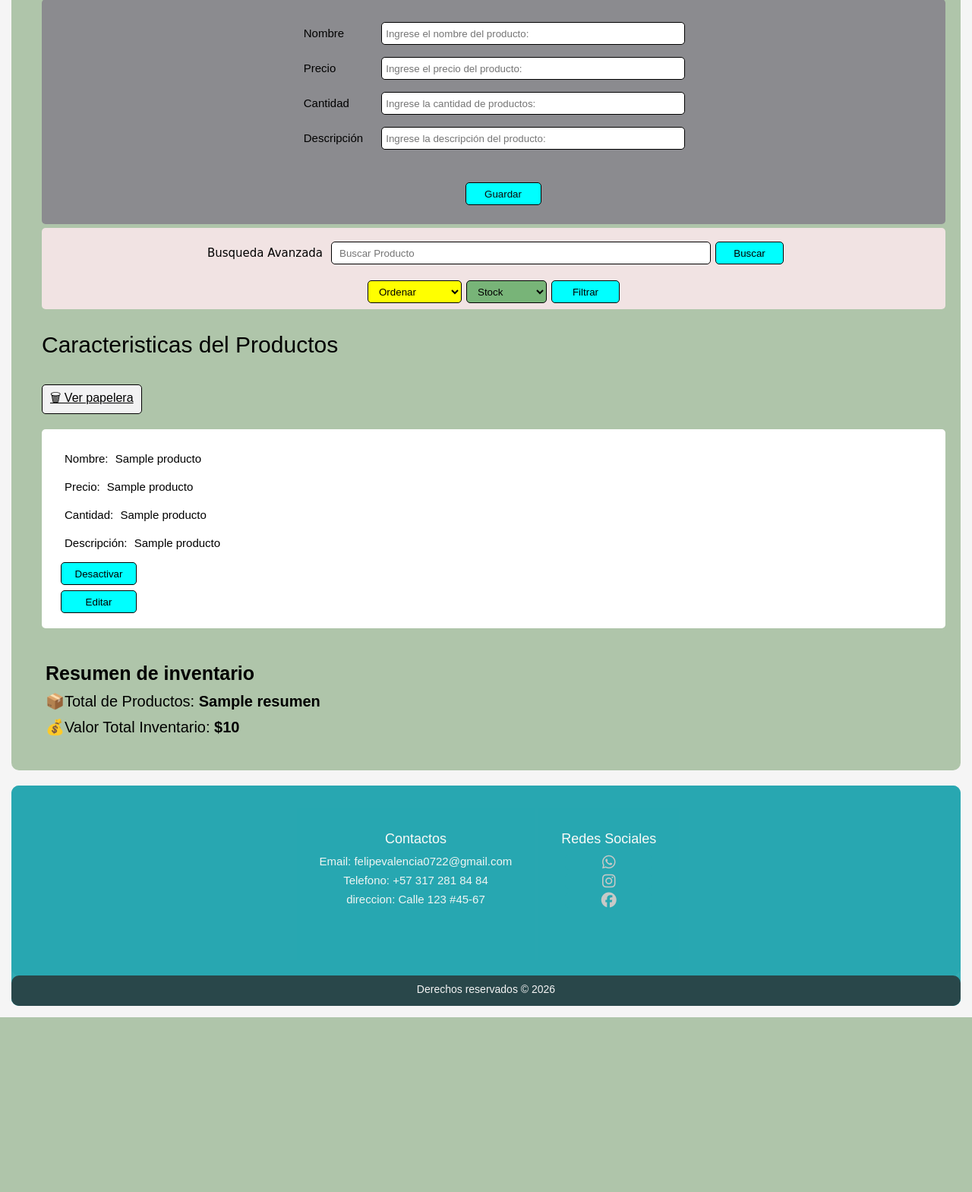
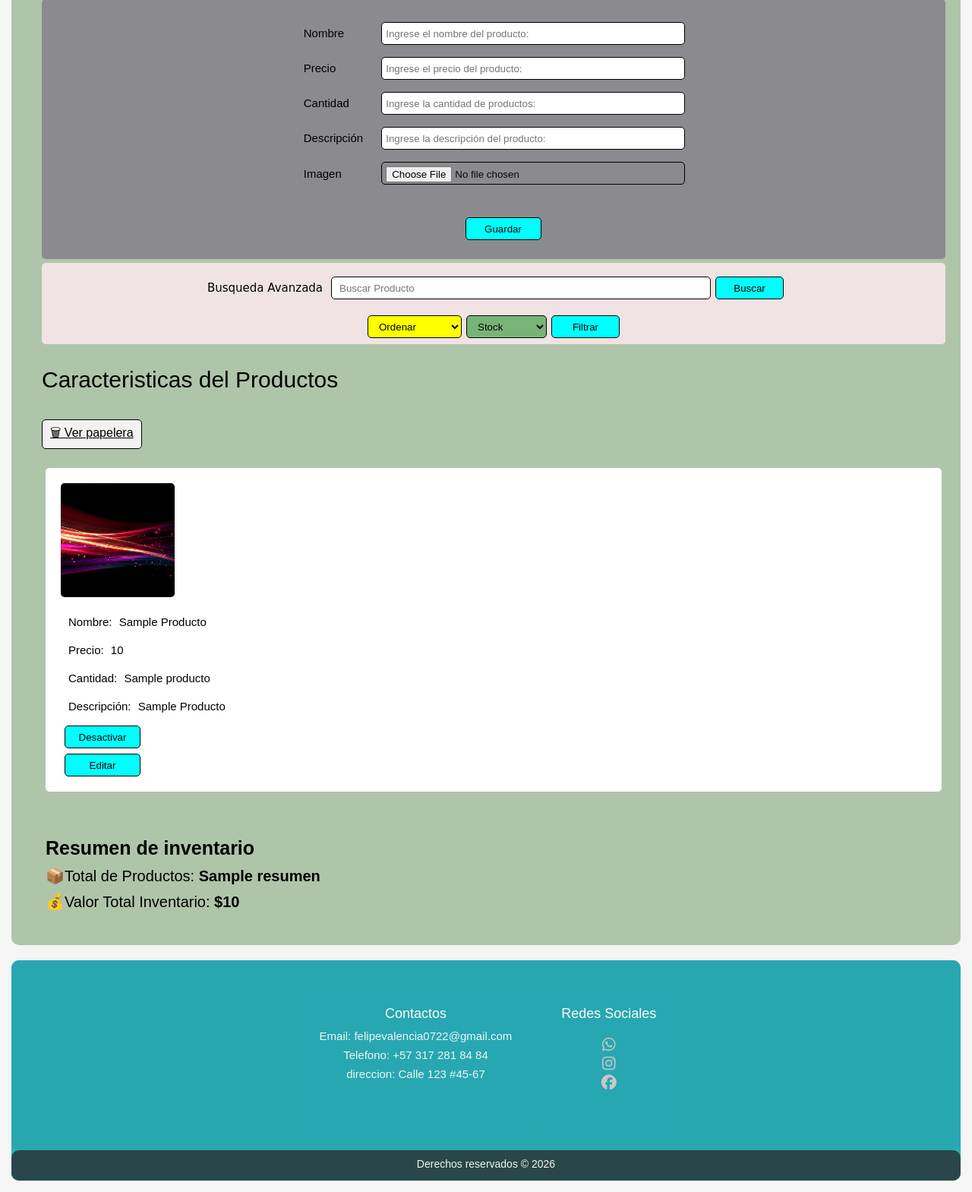
Before and after one commit to FelipeValencia-Dev90/Inventario-Mafe, a Flask app: template templates/index.html in a window 1280 px wide. Shown: the part 530-2099 px from the top of the page at 76% size. Before the commit the page ends 1869 px from the top, so only its background shows below. Run offline with Flask 3, Linux system fonts and the light colour scheme; the template is opened without the code that fills it: most values are stand-ins (such as "Sample title", 1, 10 or a date in 2020); some libraries are stand-ins or nearby versions.

Commit message:
Implementar carga de imágenes, mejora UI de la app de inventario

```diff
--- a/app.py
+++ b/app.py
@@ -1,5 +1,8 @@
 from flask import Flask, render_template, request, redirect, flash
 import pyodbc
+import os
+from werkzeug.utils import secure_filename
+
 
 app = Flask(__name__)
 app.secret_key = "InventarioAVA"
@@ -81,6 +84,15 @@ def guardar_producto():
     precio = request.form["precio"]
     cantidad = request.form["cantidad"]
     descripcion = request.form["descripcion"]
+    imagen = request.files["imagen"]
+
+    if imagen.filename == "":
+        flash("⚠ Debes seleccionar una imagen.")
+        return redirect("/")
+
+    nombre_imagen = secure_filename(imagen.filename)
+    ruta_imagen = os.path.join("static/imagenes", nombre_imagen)
+    imagen.save(ruta_imagen)
 
 
     #VALIDACIÓN DE CAMPOS
@@ -89,9 +101,9 @@ def guardar_producto():
         return redirect("/")
 
     #CONVERTIR DATOS
-
     precio = float(precio)
     cantidad = int(cantidad)
+
 
     conexion = pyodbc.connect(
         'DRIVER={ODBC Driver 17 for SQL Server};'
@@ -103,9 +115,9 @@ def guardar_producto():
     cursor = conexion.cursor()
 
     cursor.execute("""
-        INSERT INTO Productos (nombre, precio, cantidad, descripcion)
-        VALUES (?, ?, ?, ?)
-    """, (nombre, precio, cantidad, descripcion))
+        INSERT INTO Productos (nombre, precio, cantidad, descripcion, imagen)
+        VALUES (?, ?, ?, ?, ?)
+    """, (nombre, precio, cantidad, descripcion, nombre_imagen))
 
     conexion.commit()
     flash("✔Producto guardado correctamente.")
--- a/static/style.css
+++ b/static/style.css
@@ -29,7 +29,7 @@ header{
 }
 
 header::before{
-    background-image: url('img/vista.jpg');
+    background-image: url('imagenes/vista.jpg');
     filter: blur(2px);
         content: "";
         position: absolute;
@@ -124,6 +124,11 @@ input{
     text-align: justify;
     padding: 5px;
     margin: 8px;
+}
+
+input[type="file"]{
+    width: 400px;
+    height: 30px;
 }
 
 button{
@@ -330,7 +335,7 @@ h2{
 
 ul{
     list-style-type: none;
-    padding: 0px;
+    padding: 5px;
 }
 
 li{
@@ -339,6 +344,14 @@ li{
     padding: 20px;
     border-radius: 5px;
     margin-left: 20px;
+}
+
+.imagen-producto{
+    width: 150px;
+    height: 150px;
+    object-fit: cover;
+    border-radius: 5px;
+    margin-bottom: 10px;
 }
 
 section#inventario ul li p{
--- a/templates/index.html
+++ b/templates/index.html
@@ -20,7 +20,7 @@
     <main class="contenido_principal">
         <P id="registro">Registra el producto que deseas agregar al inventario</P>
         <section id = "agregar_producto">
-            <form id="formulario_producto" action="/guardar-producto" method="post">
+            <form id="formulario_producto" action="/guardar-producto" method="post" enctype="multipart/form-data">
                 <div class="contenedor-inputs">
                     <div class="Registro">
                         <label for="nombre">Nombre</label>
@@ -41,6 +41,12 @@
                         <label for="descripcion">Descripción</label>
                         <input id="descripcion" type="text" name="descripcion" required placeholder="Ingrese la descripción del producto:">
                     </div>
+
+                    <div class="Registro">
+                        <label for="imagen">Imagen</label>
+                        <input id="imagen" type="file" name="imagen" accept="image/*">
+                    </div>
+
                 </div>
                 <button class="btn-agregar" type="submit">Guardar</button>
             </form>
@@ -50,6 +56,7 @@
             <form action="/" method="get" class="form-busqueda">
                 <p class="titulo-busqueda">Busqueda Avanzada</p>
                 <input id="buscar-producto" type="text" name="buscar" placeholder="Buscar Producto">
+
 
                 <button class="btn-buscar" type="submit">
                     Buscar
@@ -61,8 +68,8 @@
                 <select class="orden-filtro" name="orden">
                     <option value="">Ordenar</option>
                     <option value="nombre_asc">Nombre (A-Z)</option>
-                    <option value="precio_mayor">Mayor Precio</option>
-                    <option value="precio_menor">Menor Precio</option>
+                    <option value="precio_mayor">Precio Mayor</option>
+                    <option value="precio_menor">Precio Menor</option>
                 </select>
 
                 <select class="stock-filtro" name="stock">
@@ -100,10 +107,29 @@
                 {% for producto in productos %}
 
                 <li id="producto-{{producto[0]}}">
-                    <p>Nombre: <span class="dato-nombre">{{producto[1]}}</span></p>
-                    <p>Precio: <span class="dato-precio">{{producto[2]}}</span></p>
+
+                    {% if producto[7] %}
+
+                    <img
+                        class="imagen-producto"
+                        src="{{ url_for('static', filename='imagenes/' + producto[7]) }}"
+                        alt="Imagen producto"
+                    >
+                    {% else %}
+
+                    <img
+                        class="imagen-producto"
+                        src="{{ url_for('static', filename='imagenes/vista.jpg') }}"
+                        alt="Sin imagen disponible"
+                    >
+
+                    {% endif %}
+
+
+                    <p>Nombre: <span class="dato-nombre">{{producto[1].title()}}</span></p>
+                    <p>Precio: <span class="dato-precio">{{ "{:,.0f}".format(producto[2]) }}</span></p>
                     <p>Cantidad: <span class="dato-cantidad">{{producto[3]}}</span></p>
-                    <p>Descripción: <span class="dato-descripcion">{{producto[4]}}</span></p>
+                    <p>Descripción: <span class="dato-descripcion">{{producto[4].title()}}</span></p>
 
                     <form class="form-accion" action="/desactivar-producto/{{producto[0]}}" method="post">
                         <button class="btn-desactivar" type="submit"
```
Also changed, not shown: static/imagenes/arepas-super-queso.png (added), static/imagenes/dedo-hawaiano.png (added), static/imagenes/dedo-queso.png (added), static/imagenes/dedos-salchicha.png (added), static/imagenes/empanadas-tradicionales.png (added), static/imagenes/hojaldras.png (added), static/imagenes/pastel-pollo.png (added), static/imagenes/vista.jpg (renamed from static/img/vista.jpg), static/img/polo.jpg (deleted).
